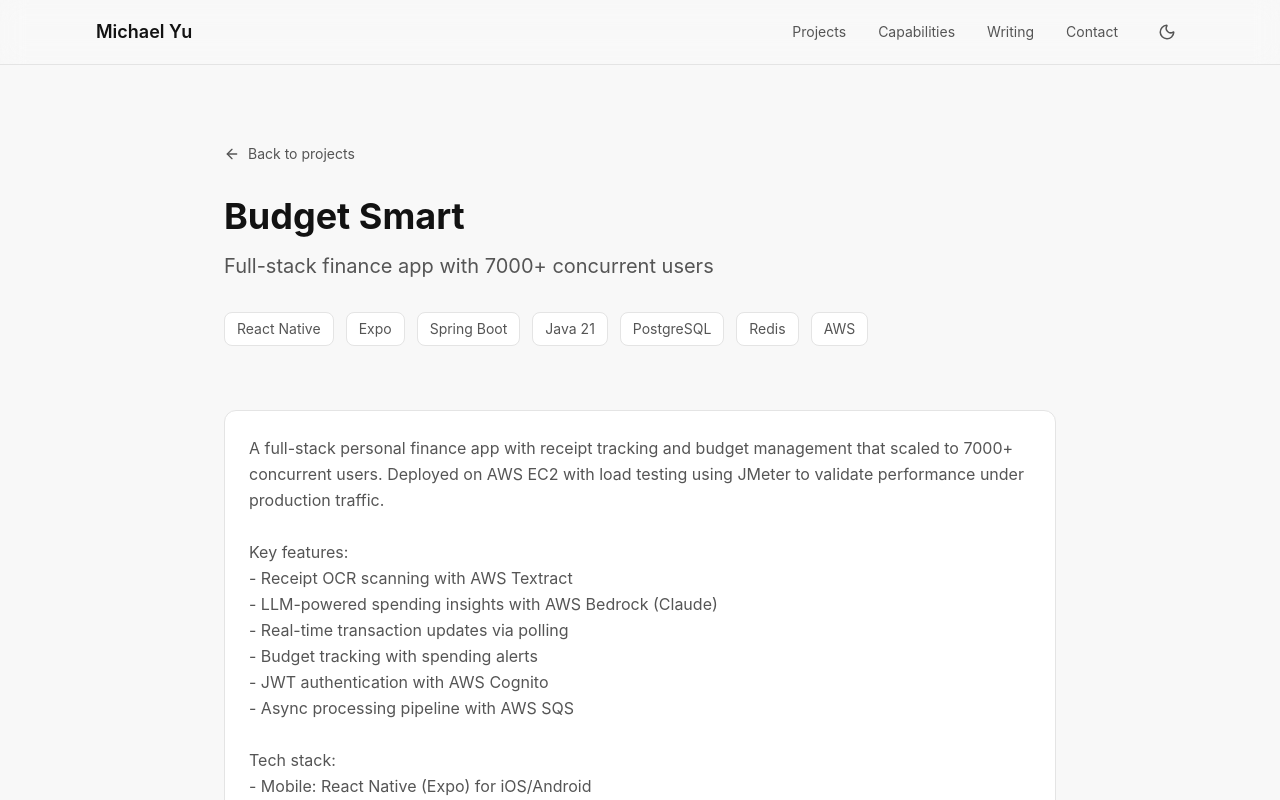
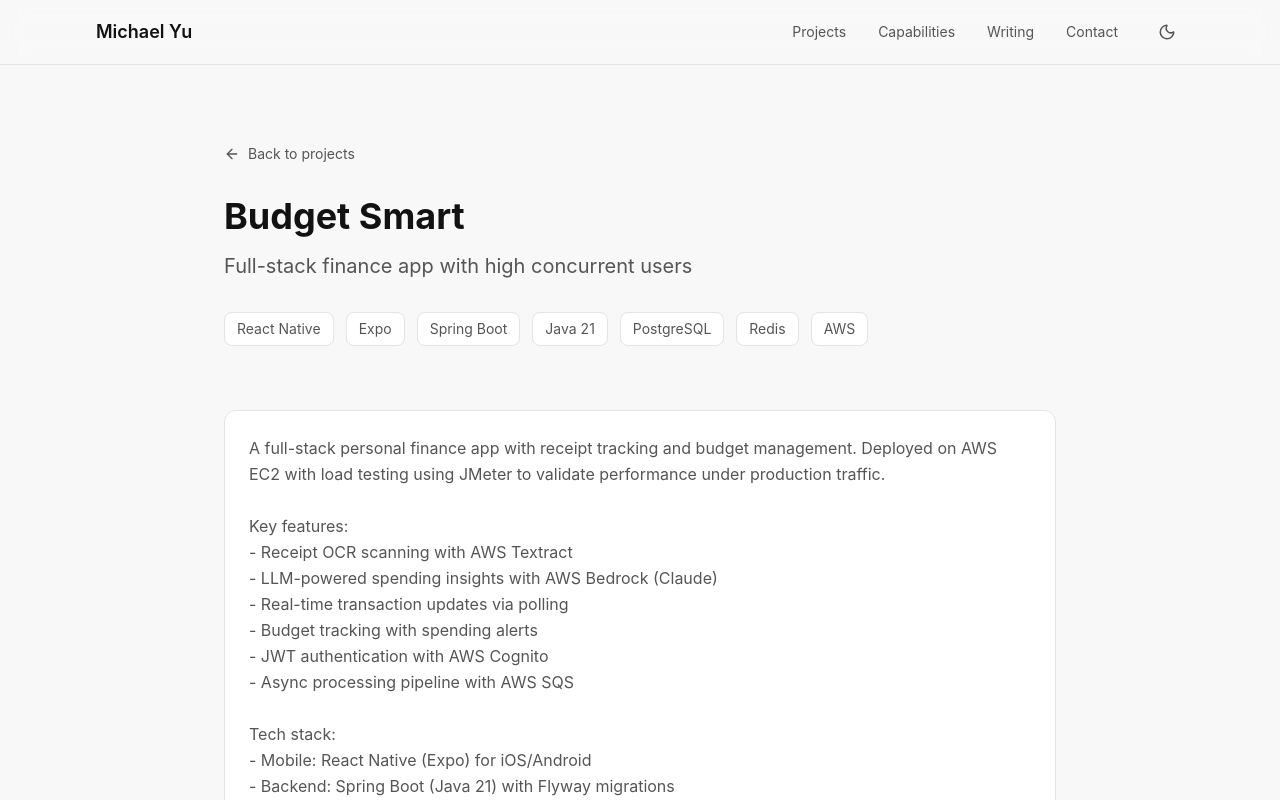
Before and after one commit to dyu55/dyu55.github.io, a Next.js app: page /projects/budget-smart in a window 1280 px wide. Shown: the top 800 px of the page. Built offline with nearby package versions, Linux system fonts and the light colour scheme.

Commit message:
fix: remove specific user count from budget-smart tagline

```diff
--- a/src/data/projects.ts
+++ b/src/data/projects.ts
@@ -51,8 +51,8 @@ Key features:
   {
     slug: "budget-smart",
     title: "Budget Smart",
-    tagline: "Full-stack finance app with 7000+ concurrent users",
-    description: `A full-stack personal finance app with receipt tracking and budget management that scaled to 7000+ concurrent users. Deployed on AWS EC2 with load testing using JMeter to validate performance under production traffic.
+    tagline: "Full-stack finance app with high concurrent users",
+    description: `A full-stack personal finance app with receipt tracking and budget management. Deployed on AWS EC2 with load testing using JMeter to validate performance under production traffic.
 
 Key features:
 - Receipt OCR scanning with AWS Textract
```
